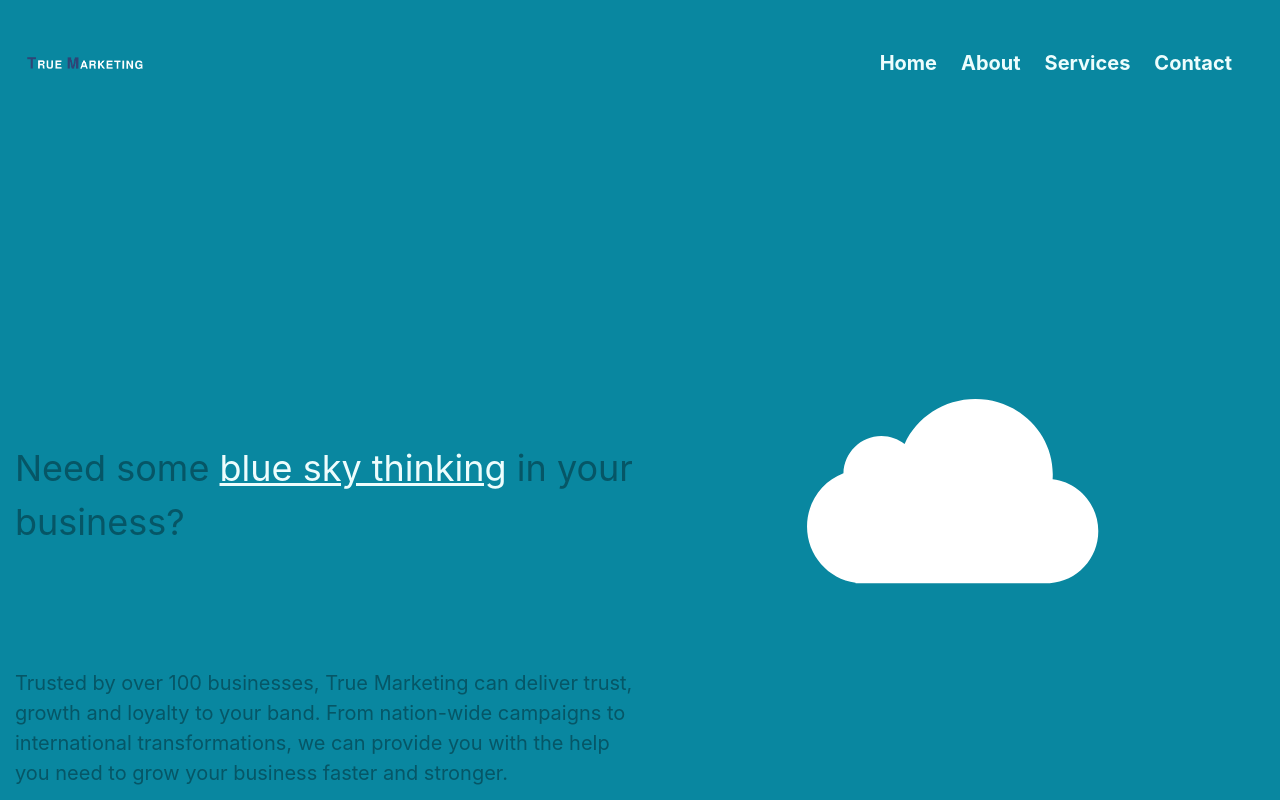
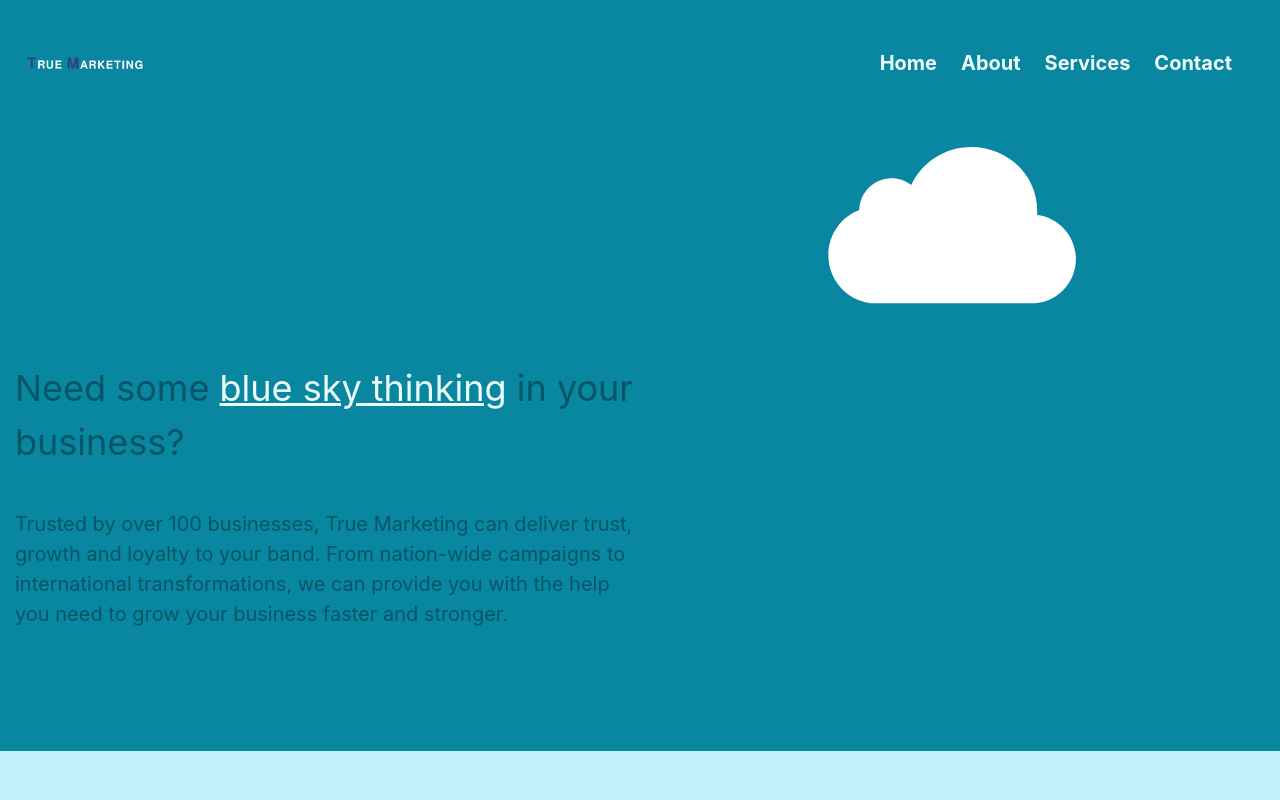
Before and after one commit to ccjohnst/true-marketing, a React (Create React App) app: page /#/ in a window 1280 px wide. Shown: the top 800 px of the page. Built offline with nearby package versions, Linux system fonts and the light colour scheme.

Commit message:
fixed issue with overflowing navbar causing horizontal scroll on larger viewports

```diff
--- a/src/components/blurbIcons.js
+++ b/src/components/blurbIcons.js
@@ -32,6 +32,7 @@ let blurbs = [
 // Component that renders all blurb objects into BlurbIcons
 const BlurbIcons = () => {
   return (
+    // Container grid for our blurbicons
     <Grid
       gridTemplateRows={{
         base: 'repeat(3, minmax(1fr, max-content))',
@@ -45,6 +46,7 @@ const BlurbIcons = () => {
       gap={5}
       padding={{ base: 'auto', md: '100px' }}
     >
+      {/* Map through all blurb objects using BlurbIcon component  */}
       {blurbs.map(item => {
         const { imageDesc, heading, subHeading, summary } = item;
         return (
@@ -66,6 +68,7 @@ const BlurbIcons = () => {
 const BlurbIcon = ({ imageDesc, heading, subHeading, summary }) => {
   return (
     <GridItem>
+      {/* Container grid for each blurb icon and text */}
       <Grid gridTemplateRows="repeat(4, minmax(10vh, max-content)">
         <Image
           color="cyan.500"
--- a/src/components/footer.js
+++ b/src/components/footer.js
@@ -4,6 +4,7 @@ import smallLogo from './tmlogosmall.png';
 
 const Footer = () => {
   return (
+    // Flex container for footer
     <Flex
       bg="cyan.700"
       height="100%"
--- a/src/components/navigation.js
+++ b/src/components/navigation.js
@@ -23,14 +23,11 @@ const NavigationBar = props => {
       justify="space-between"
       wrap="wrap"
       flexGrow="0"
-      // padding={6}
       p={6}
-      // pr="10px"
-      // pl="10px"
       bg="cyan.700"
       color="cyan.50"
       position={{ base: 'fixed', md: 'absolute' }}
-      width={{ base: '100vw', md: '100vw' }}
+      width={{ base: '100vw', md: '100%' }}
       {...props}
     >
       <Flex align="center" width={{ base: '50%', md: '50%' }} marginTop="0">
@@ -65,27 +62,27 @@ const NavigationBar = props => {
         fontWeight="bold"
       >
         <Text>
-          <Link as={RouterLink} to="/">
+          <Link as={RouterLink} to="/" onClick={() => handleToggle()}>
             Home
           </Link>
         </Text>
         <Text>
           {' '}
-          <Link as={RouterLink} to="/about">
+          <Link as={RouterLink} to="/about" onClick={() => handleToggle()}>
             About
           </Link>
         </Text>
 
         <Text>
           {' '}
-          <Link as={RouterLink} to="/services">
+          <Link as={RouterLink} to="/services" onClick={() => handleToggle()}>
             Services
           </Link>
         </Text>
 
         <Text>
           {' '}
-          <Link as={RouterLink} to="/contact">
+          <Link as={RouterLink} to="/contact" onClick={() => handleToggle()}>
             Contact
           </Link>
         </Text>
--- a/src/components/pages/About.js
+++ b/src/components/pages/About.js
@@ -3,6 +3,7 @@ import { Text, Grid, GridItem, Flex, Heading } from '@chakra-ui/react';
 
 const About = () => {
   return (
+    // CSS Grid container for page
     <Grid
       templateRows={{
         base: 'minmax(20vh, max-content) minmax(100vh, max-content)',
@@ -11,6 +12,7 @@ const About = () => {
       templateColumns="auto"
       color="cyan.900"
     >
+      {/* First grid item - intro */}
       <GridItem bg="cyan.700">
         <Flex justify="center" padding="15px" direction="column" height="100%">
           <Heading color="cyan.50" size="4xl">
@@ -18,6 +20,7 @@ const About = () => {
           </Heading>
         </Flex>
       </GridItem>
+      {/* Second grid item - about text */}
       <GridItem bg="cyan.200">
         <Flex justify="center" align="center" padding="15px" direction="column">
           <Text paddingTop="10px" marginBottom="10px">
@@ -78,7 +81,6 @@ const About = () => {
           </Text>
         </Flex>
       </GridItem>
-      <GridItem></GridItem>
     </Grid>
   );
 };
--- a/src/components/pages/Contact.js
+++ b/src/components/pages/Contact.js
@@ -13,11 +13,13 @@ import {
 } from '@chakra-ui/react';
 const Contact = () => {
   return (
+    // Container grid for contact page
     <Grid
       templateRows={'minmax(20vh, max-content) minmax(100vh, max-content)'}
       templateColumns="100%"
       color="cyan.900"
     >
+      {/* First grid item - intro */}
       <GridItem bg="cyan.700">
         <Flex justify="center" padding="15px" direction="column" height="100%">
           <Heading color="cyan.50" size="4xl">
@@ -26,6 +28,8 @@ const Contact = () => {
         </Flex>
       </GridItem>
       <GridItem>
+        {/* Our second item, with an additional grid item inside it to contain the
+        contact us form and overlapping background boxes for styling */}
         <GridItem bg="cyan.50">
           <Grid
             gridTemplateColumns="repeat(10, 10vw)"
@@ -60,6 +64,7 @@ const Contact = () => {
                   revolutionise your business. Please feel free to get in touch
                   with us using the form below.
                 </Text>
+                {/* Chakra UI FOrm control components */}
                 <FormControl id="fname" isRequired>
                   <FormLabel>First Name</FormLabel>
                   <Input type="text" />
--- a/src/components/pages/Home.js
+++ b/src/components/pages/Home.js
@@ -15,7 +15,9 @@ import { Link as RouterLink } from 'react-router-dom';
 
 const Home = () => {
   return (
+    // Container Chakra UI Box conmponent for the Home Page
     <Box fontSize="xl">
+      {/* Container grid within the Home Page, three rows. */}
       <Grid
         templateRows={{
           base: '100vh minmax(100vh, max-content) 100vh',
@@ -27,20 +29,23 @@ const Home = () => {
 
         {/* INTRO GRID SECTION */}
         <GridItem bg={['cyan.700']} padding="15px">
+          {/* Additional grid to control formatting of intro text */}
           <Grid
             templateRows={'minmax(33.3vh, 1fr) auto minmax(33.3vh, 1fr)'}
             templateColumns={{ base: '1fr', md: '1fr 1fr' }}
             justify="center"
           >
+            {/* First additional grid item - clouds background */}
             <GridItem
-              rowStart={{ base: '1', md: '2' }}
+              rowStart={{ base: '1', md: '1' }}
               colStart={{ base: '1', md: '2' }}
-              bgSize={{ base: '70vw', md: '50%' }}
+              bgSize={{ base: '70vw', md: '50%', lg: 'auto' }}
               height={{ base: '33.3vh' }}
               backgroundImage={clouds}
               bgPosition={{ base: 'right', md: 'center' }}
               bgRepeat="no-repeat"
             ></GridItem>
+            {/* Second additional grid item -  */}
             <GridItem rowStart="2">
               <Flex align="center" justify="left" height="100%">
                 <Text fontSize="4xl" color="cyan.900" textAlign="left">
@@ -52,6 +57,7 @@ const Home = () => {
                 </Text>
               </Flex>
             </GridItem>
+            {/* Final additional grid item  */}
             <GridItem rowStart="3" paddingTop="5vh">
               <Flex align="start" justify="left" height="100%">
                 <Text fontSize="xl" text-aign="start" color="cyan.900">
--- a/src/components/pages/Services.js
+++ b/src/components/pages/Services.js
@@ -4,11 +4,13 @@ import AllItemCards from '../itemCards';
 
 const Services = () => {
   return (
+    // Container grid for services
     <Grid
       templateRows="minmax(5vh, auto) minmax(50vh, max-content) "
       templateColumns="100%"
     >
       <GridItem bg="cyan.700" padding="15px">
+        {/* Intro blurb as Flexbox item */}
         <Flex
           direction="column"
           justify="center"
@@ -24,6 +26,7 @@ const Services = () => {
           <Text fontSize="4xl">Growing businesses around the world.</Text>
         </Flex>
       </GridItem>
+      {/* Grid item to contain services text */}
       <GridItem bg="cyan.50">
         <Flex
           direction="column"
@@ -46,6 +49,7 @@ const Services = () => {
             dedicated to providing you 24/7 marketing support over a wide range
             of regions
           </Text>
+          {/* Component AllItemCards to display all services */}
           <AllItemCards />
         </Flex>
       </GridItem>
```
